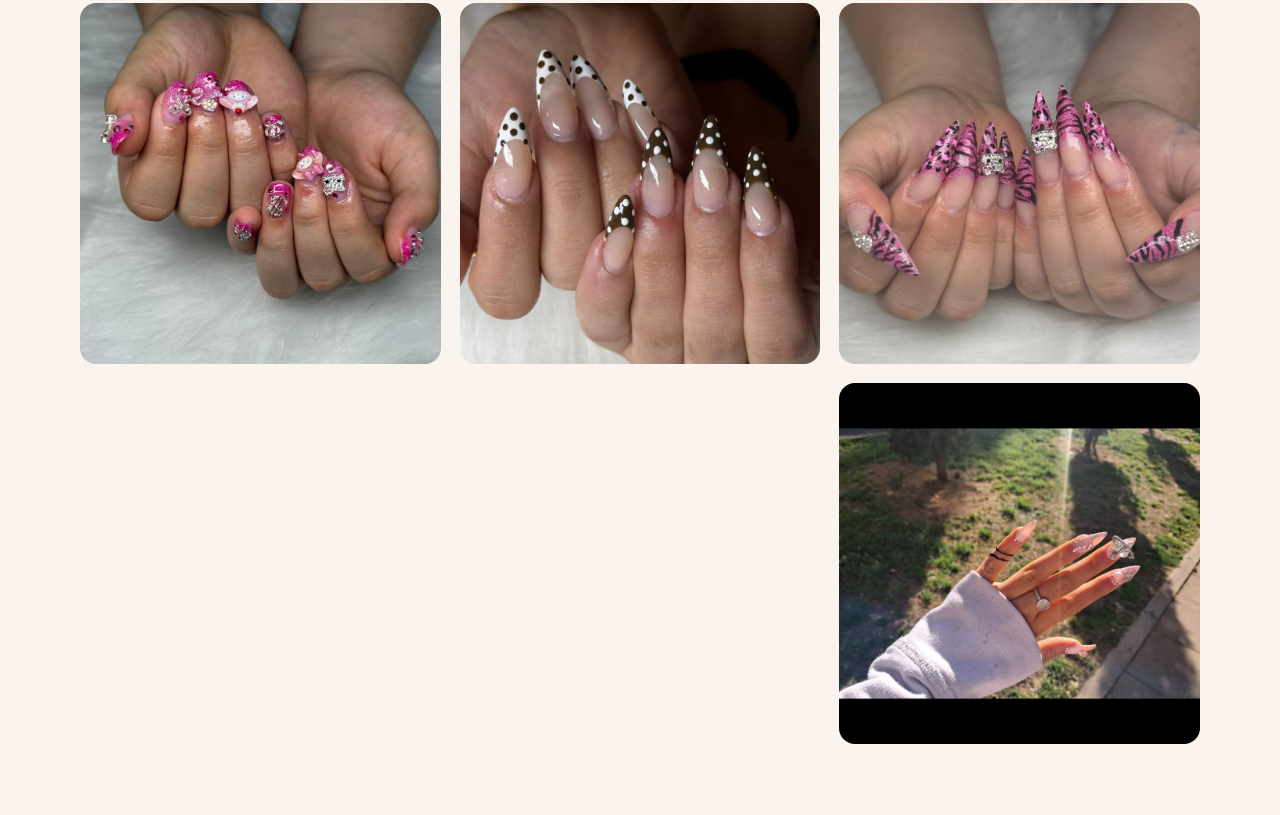
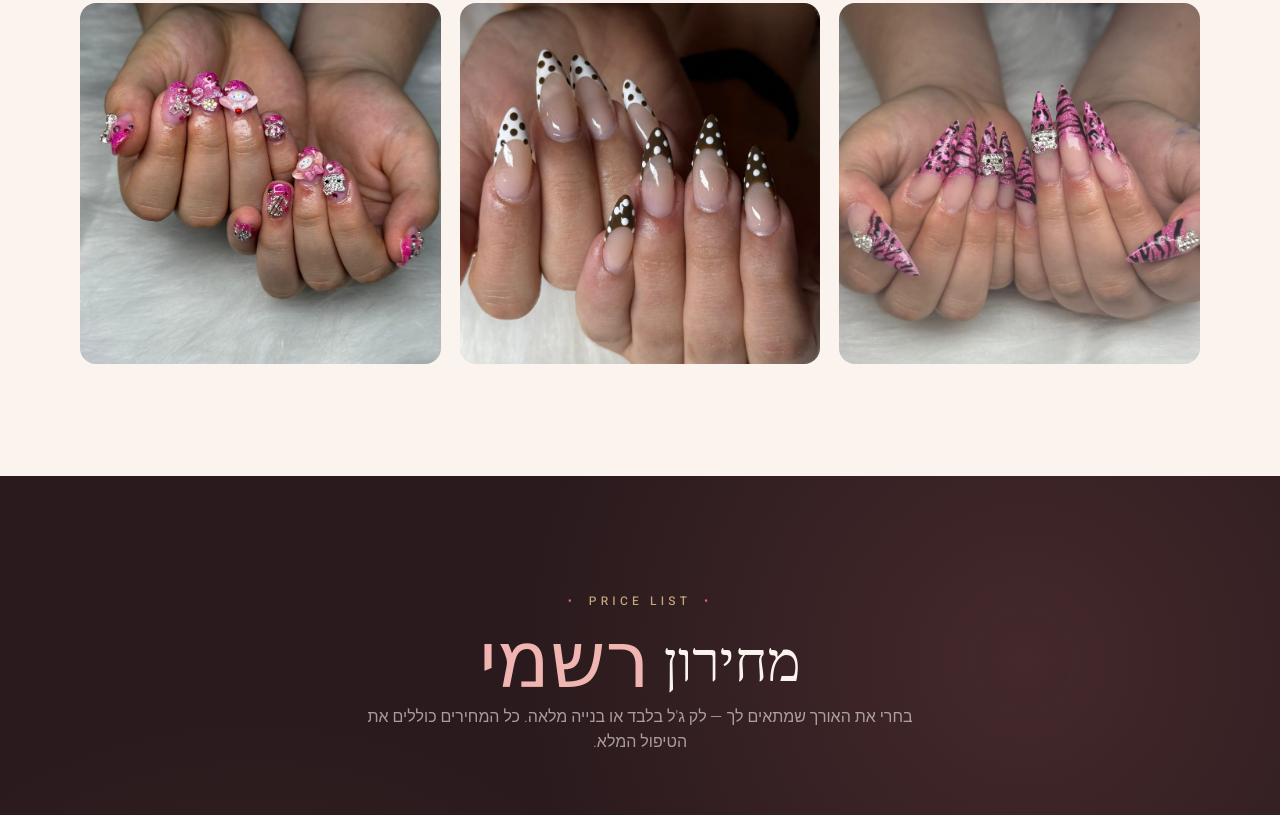
Before and after one commit to afi1982/NOYA, a website: page index.html in a window 1280 px wide. Shown: the part 1941-2756 px from the top of the page. Drawn offline with nearby package versions, Linux system fonts and the light colour scheme; a web font is replaced by a local one.

Commit message:
feat: remove nail-4 photo from gallery
Co-Authored-By: Claude Sonnet 4.6 <noreply@anthropic.com>

```diff
--- a/index.html
+++ b/index.html
@@ -464,8 +464,7 @@ const DEFAULT_ADDONS = [
 const DEFAULT_GALLERY = [
   { image: "/gallery/nail-3.jpg", caption: "בנייה ארוכה מאוד • הדפס חיות ופנינים" },
   { image: "/gallery/nail-2.jpg", caption: "בנייה ארוכה • פרנץ׳ שוקולד ונקודות" },
-  { image: "/gallery/nail-1.jpg", caption: "בנייה קצרה • קישוטי Sanrio תלת-ממד" },
-  { image: "/gallery/nail-4.jpg", caption: "בנייה ארוכה • נייל ארט פרחים עדין" }
+  { image: "/gallery/nail-1.jpg", caption: "בנייה קצרה • קישוטי Sanrio תלת-ממד" }
 ];
 
 async function loadData(){
```
Also changed, not shown: gallery/nail-4.jpg (deleted).
